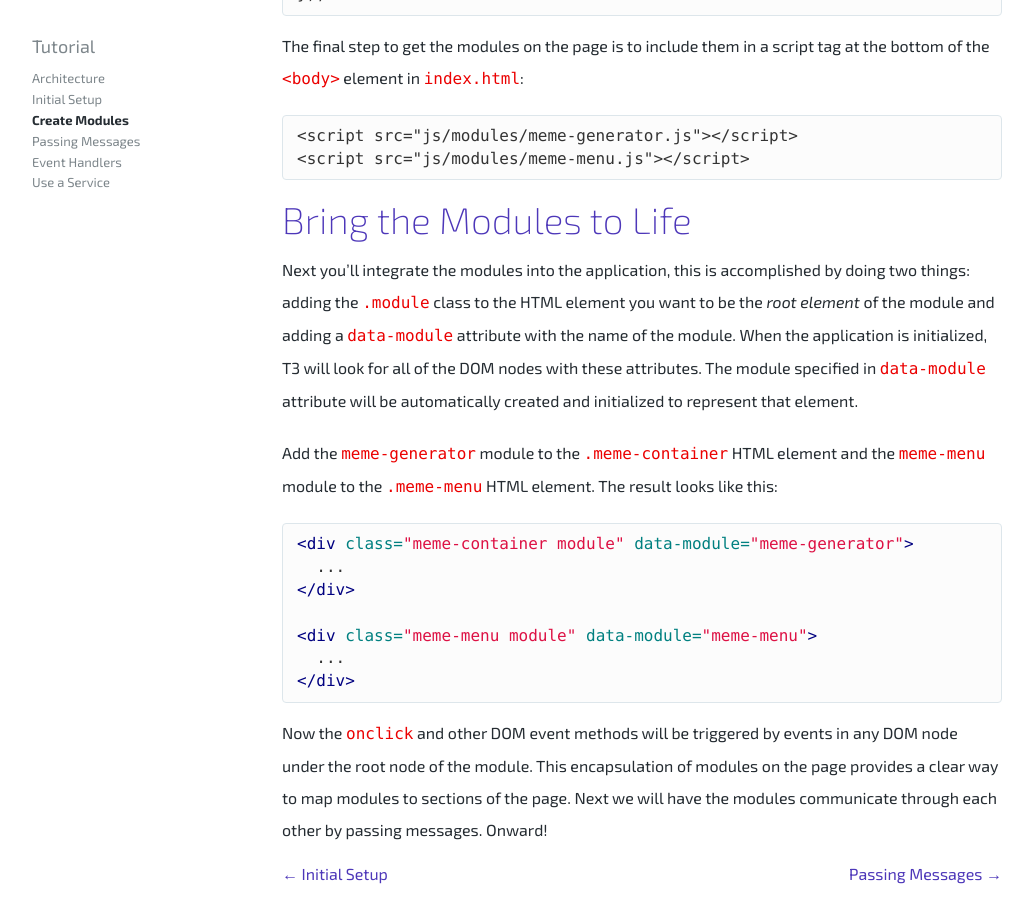
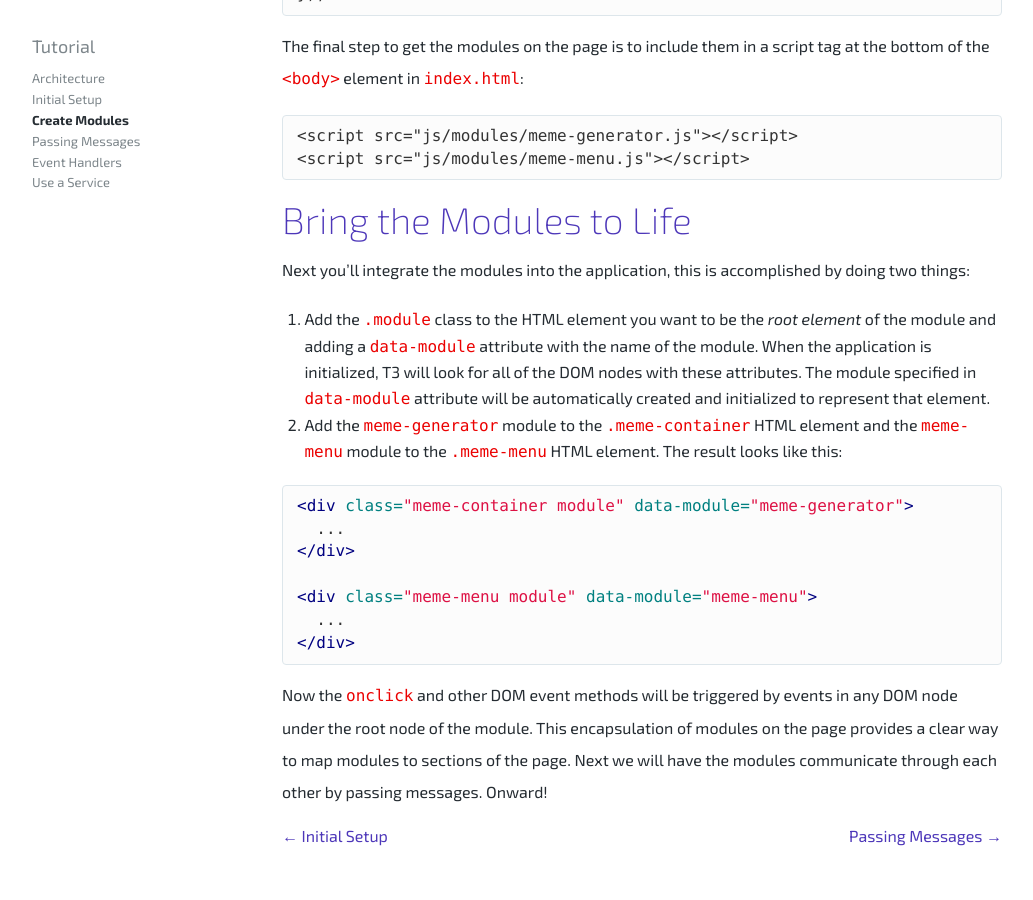
Before and after one commit to box/t3js, a Jekyll site: the page built from tutorials/create-the-modules.md, in a window 1280 px wide and 900 px high, scrolled down 1354 px. Shown: the whole window, without its empty margins (123-1156 px from the left). Built offline with Jekyll 4.4.1, drawn with Linux system fonts in a browser that asks for light colours; Markdown is read by kramdown in place of the engine named in the settings.

Commit message:
Making a numbered list for module init step

```diff
--- a/tutorials/create-the-modules.md
+++ b/tutorials/create-the-modules.md
@@ -59,9 +59,10 @@ The final step to get the modules on the page is to include them in a script tag
 
 ## Bring the Modules to Life
 
-Next you'll integrate the modules into the application, this is accomplished by doing two things: adding the `.module` class to the HTML element you want to be the *root element* of the module and adding a `data-module` attribute with the name of the module. When the application is initialized, T3 will look for all of the DOM nodes with these attributes. The module specified in `data-module` attribute will be automatically created and initialized to represent that element.
+Next you'll integrate the modules into the application, this is accomplished by doing two things:
 
-Add the `meme-generator` module to the `.meme-container` HTML element and the `meme-menu` module to the `.meme-menu` HTML element. The result looks like this:
+1. Add the `.module` class to the HTML element you want to be the *root element* of the module and adding a `data-module` attribute with the name of the module. When the application is initialized, T3 will look for all of the DOM nodes with these attributes. The module specified in `data-module` attribute will be automatically created and initialized to represent that element.
+2. Add the `meme-generator` module to the `.meme-container` HTML element and the `meme-menu` module to the `.meme-menu` HTML element. The result looks like this:
 
 {% highlight html %}
 <div class="meme-container module" data-module="meme-generator">
```
